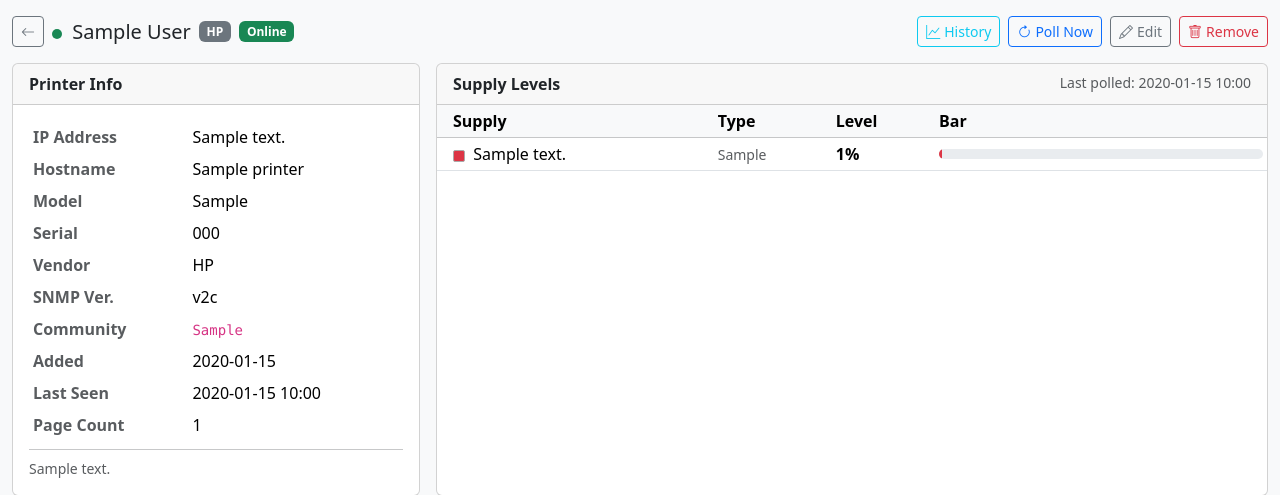
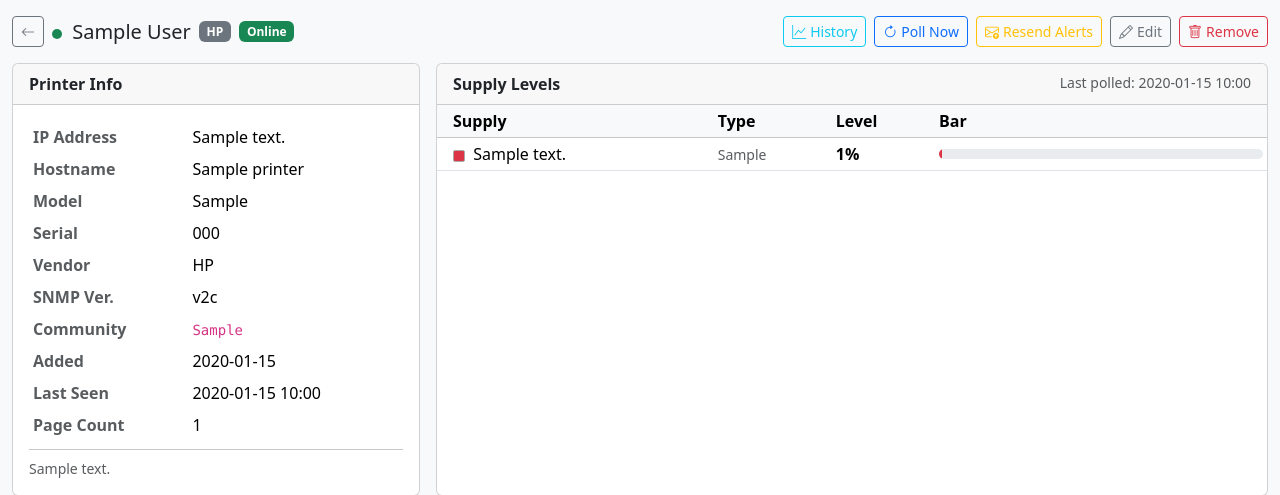
Before and after one commit to mkeathley2/network-printer-dashboard, a Flask app: page /printers/1 in a window 1280 px wide. Shown: the part 56-551 px from the top of the page. Run offline with Flask 3, Linux system fonts and the light colour scheme; a user stored in the database is signed in; tables that the repository leaves empty hold one stand-in row (values such as "Sample post").

Commit message:
Add Resend Alerts button to printer detail page
Clears the alert state for the printer and immediately re-polls it,
causing the evaluator to re-send emails for any supplies currently
below warning or critical thresholds. Admin only, with confirm dialog.

Co-Authored-By: Claude Sonnet 4.6 <noreply@anthropic.com>

```diff
--- a/app/web/routes/printers.py
+++ b/app/web/routes/printers.py
@@ -208,6 +208,26 @@ def set_thresholds(printer_id: int):
     return redirect(url_for("printers.detail", printer_id=printer_id))
 
 
+@bp.route("/<int:printer_id>/resend-alerts", methods=["POST"])
+@admin_required
+def resend_alerts(printer_id: int):
+    printer = db.get_or_404(Printer, printer_id)
+    try:
+        from app.core.database import get_db
+        from app.models import AlertState
+        from app.scanner.poller import poll_single_printer
+        with get_db() as sess:
+            # Clear all alert state flags so the evaluator re-sends on next poll
+            sess.query(AlertState).filter_by(printer_id=printer_id).delete()
+            sess.commit()
+            # Immediately poll so emails go out now rather than waiting
+            poll_single_printer(printer_id, sess)
+        flash("Alert state reset and emails resent for active alerts.", "success")
+    except Exception as e:
+        flash(f"Resend failed: {e}", "danger")
+    return redirect(url_for("printers.detail", printer_id=printer_id))
+
+
 @bp.route("/<int:printer_id>/poll", methods=["POST"])
 @admin_required
 def poll_now(printer_id: int):
--- a/app/web/templates/printers/detail.html
+++ b/app/web/templates/printers/detail.html
@@ -33,6 +33,12 @@
     <form method="POST" action="{{ url_for('printers.poll_now', printer_id=printer.id) }}">
       <button class="btn btn-sm btn-outline-primary" title="Poll now">
         <i class="bi bi-arrow-clockwise me-1"></i>Poll Now
+      </button>
+    </form>
+    <form method="POST" action="{{ url_for('printers.resend_alerts', printer_id=printer.id) }}"
+          onsubmit="return confirm('Reset alert state and resend any active alerts for this printer?')">
+      <button class="btn btn-sm btn-outline-warning" title="Resend alert emails">
+        <i class="bi bi-envelope-arrow-up me-1"></i>Resend Alerts
       </button>
     </form>
     <a href="{{ url_for('printers.edit', printer_id=printer.id) }}" class="btn btn-sm btn-outline-secondary">
```
